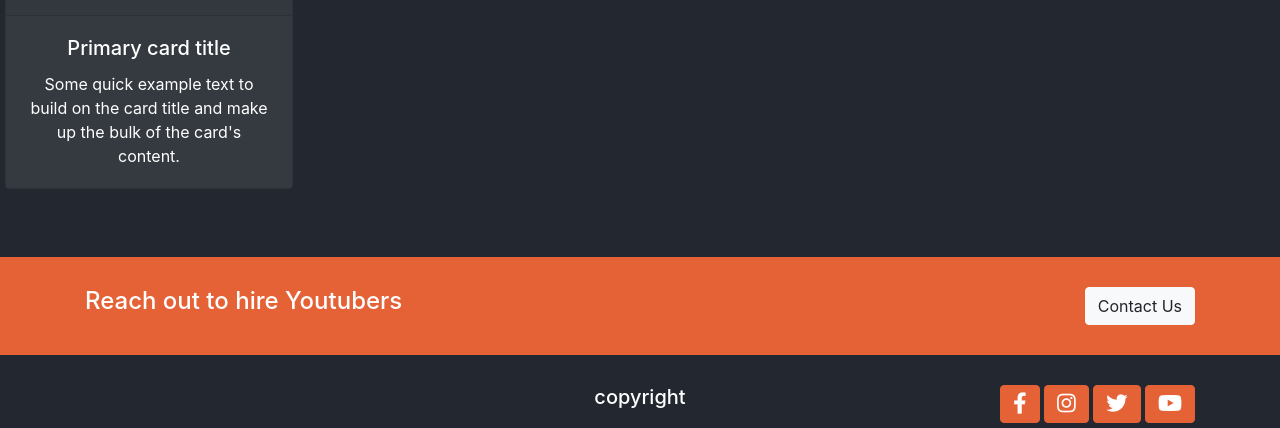
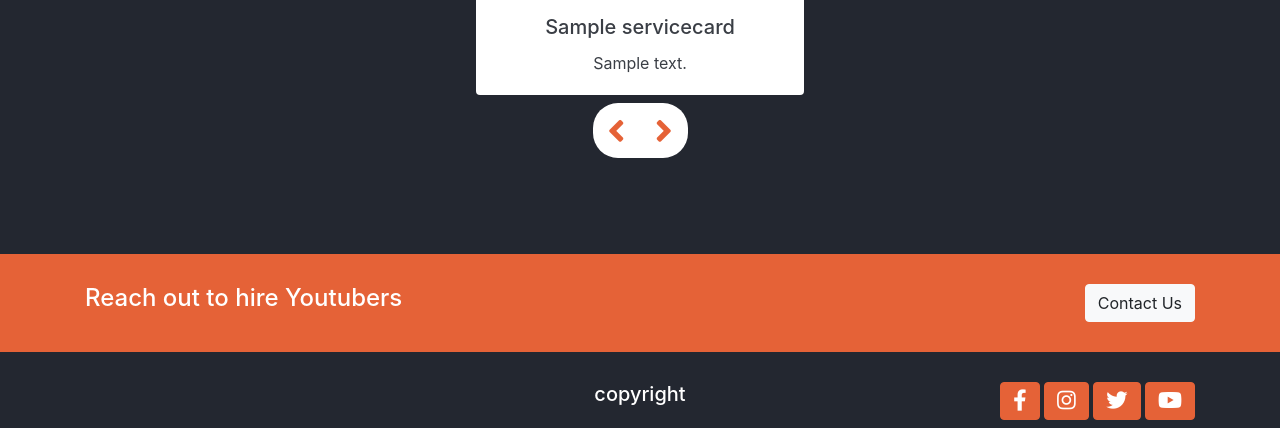
Before and after one commit to Sahal-Khasim/tubers, a Django app: page /services/ in a window 1280 px wide. Shown: the part 800-1228 px from the top of the page. Run offline with Django 3.2, Linux system fonts and the light colour scheme; tables that the repository leaves empty hold one stand-in row (values such as "Sample post"); grey boxes marked "Sample" are stand-in pictures; some libraries are stand-ins or nearby versions.

Commit message:
service page updated

```diff
--- a/tubers/contact/models.py
+++ b/tubers/contact/models.py
@@ -15,7 +15,7 @@ class Contact(models.Model):
 
 
     def __str__(self):
-        return self.email
+        return self.full_name
 
 
 class Address(models.Model):
--- a/tubers/templates/inc/nav.html
+++ b/tubers/templates/inc/nav.html
@@ -5,7 +5,7 @@
 <nav class="navbar navbar-expand-lg navbar-dark bg-dark">
     <div class="container">
     <a class="navbar-brand" href="{% url 'home' %}">
-        <img src="{% static './assets/images/logo.png' %}" alt="" width="140" height="30" alt="" loading="lazy">
+        <img src="{% static './assets/images/logo4.png' %}" alt="" width="140" height="30" alt="" loading="lazy">
     </a>
     <button class="navbar-toggler" type="button" data-toggle="collapse" data-target="#navbarNav"
         aria-controls="navbarNav" aria-expanded="false" aria-label="Toggle navigation">
--- a/tubers/templates/webpages/services.html
+++ b/tubers/templates/webpages/services.html
@@ -6,68 +6,41 @@
     <div class="row mt-5">
 <div class="col-md-8  animate__animated animate__fadeInLeft  animate__delay-1s">
     <h2 class="text-center">Our Services</h2>
-    <p>Lorem ipsum dolor sit amet consectetur adipisicing elit. Necessitatibus aut, itaque quos est recusandae
-    earum fugiat numquam hic quasi dignissimos vitae mollitia aperiam tempore cum doloremque et accusamus
-    praesentium dolores.
-    Lorem ipsum dolor sit amet, consectetur adipisicing elit. Magnam debitis rerum doloribus repellat nulla
-    soluta, est aut ipsa exercitationem quo asperiores atque vel voluptate, facilis voluptas dolores, id sunt
-    eaque deserunt sapiente eveniet. Ad reprehenderit temporibus distinctio, deserunt quibusdam accusamus soluta
-    eum animi quaerat voluptates rem quia, pariatur voluptatem magnam enim ratione aliquid! Aperiam, autem at.
-    tempora quam facilis deleniti explicabo labore, accusantium provident quidem omnis tenetur incidunt esse
-    quos nisi.
+    <p>{{ services.description | safe }}
     </p>
 </div>
 <div class="col-md-4">
-    <img src="https://placeimg.com/640/480/any" alt="" class="img-fluid">
+    <img src="{{ services.photo.url }}" alt="" class="img-fluid">
 </div>
 </div>
 </section>
 
 
 <!-- team 1 -->
+<section class="container mt-5 mb-5"><section class="container mt-3">
+    <h3 class="text-center">Services</h3>
+    <p class="pt-2 pb-3 text-center"></p>
+    <div class="team slider" data-slick='{"slidesToShow": 3, "slidesToScroll": 1}'>
 
-<div class="row mt-5">
-    <div class="card-body">
-        <div class="card text-white bg-dark text-center" style="max-width: 20rem;">
-            <div class="card-header">Service</div>
-            <div class="card-body">
-              <h5 class="card-title">Primary card title</h5>
-              <p class="card-text">Some quick example text to build on the card title and make up the bulk of the card's content.</p>
-            </div>
+    <!-- team 1 -->
+    {% for detail in servicecard %}
+    <div class="card border-0 text-center  ml-3 mr-3">
+        <img src="https://placeimg.com/640/480/tech" class="card-img-top" alt="team-member">
+        <div class="card-body">
+        <h5 class="card-title">{{ detail.card_title }}</h5>
+        <p class="card-text">{{ detail.card_description | safe }}</p>
+        </div>
     </div>
-</div>
-<div class="card-body">
-    <div class="card text-white bg-dark text-center" style="max-width: 20rem;">
-        <div class="card-header">Service</div>
-        <div class="card-body">
-          <h5 class="card-title">Primary card title</h5>
-          <p class="card-text">Some quick example text to build on the card title and make up the bulk of the card's content.</p>
-        </div>
-</div>
-</div>
+    {% endfor %}
 
-<div class="card-body">
-    <div class="card text-white bg-dark text-center" style="max-width: 20rem;">
-        <div class="card-header">Service</div>
-        <div class="card-body">
-          <h5 class="card-title">Primary card title</h5>
-          <p class="card-text">Some quick example text to build on the card title and make up the bulk of the card's content.</p>
-        </div>
-</div>
-</div>
+    </div>
 
-<div class="card-body">
-    <div class="card text-white bg-dark text-center" style="max-width: 20rem;">
-        <div class="card-header">Service</div>
-        <div class="card-body">
-        <h5 class="card-title">Primary card title</h5>
-        <p class="card-text">Some quick example text to build on the card title and make up the bulk of the card's content.</p>
-        </div>
-</div>
-</div>
-
-
-
+    <div class="controls d-flex justify-content-center mt-2 mb-2">
+    <div class="d-flex">
+        <i class="fa fa-angle-left team-left"></i>
+        <i class="fa fa-angle-right team-right"></i>
+    </div>
+    </div>
 </section>
 </main>
 </div>
--- a/tubers/webpages/admin.py
+++ b/tubers/webpages/admin.py
@@ -1,5 +1,5 @@
 from django.contrib import admin
-from .models import  Slider,Team,Aboutus
+from .models import  Slider, Team, Aboutus, Service, ServiceCard
 from django.utils.html import format_html
 
 class TeamAdmin(admin.ModelAdmin):
@@ -25,3 +25,5 @@ class AboutAdmin(admin.ModelAdmin):
 admin.site.register(Slider)
 admin.site.register(Team, TeamAdmin)
 admin.site.register(Aboutus, AboutAdmin)
+admin.site.register(Service)
+admin.site.register(ServiceCard)
--- a/tubers/webpages/models.py
+++ b/tubers/webpages/models.py
@@ -35,3 +35,15 @@ class Team(models.Model):
 class Aboutus(models.Model):
     photo = models.ImageField(upload_to='media/team/%Y/%m/%d/')
     description = RichTextField()
+
+
+
+class Service(models.Model):
+    description = RichTextField()
+    photo = models.ImageField(upload_to='media/service/%Y/%m/')
+
+
+
+class ServiceCard(models.Model):
+    card_title = models.CharField(max_length=30)
+    card_description = RichTextField()
--- a/tubers/webpages/views.py
+++ b/tubers/webpages/views.py
@@ -1,6 +1,6 @@
 
 from django.shortcuts import get_object_or_404, render
-from .models import Slider, Team, Aboutus
+from .models import Slider, Team, Aboutus, Service, ServiceCard
 from youtubers.models import Youtubers
 
 # Create your views here.
@@ -28,4 +28,10 @@ def about(request):
     return render(request, 'webpages/about.html', data)
 
 def services(request):
-    return render(request, 'webpages/services.html')
+    services = get_object_or_404(Service)
+    servicecard = ServiceCard.objects.all()
+    data = {
+        'services': services,
+        'servicecard': servicecard,
+    }
+    return render(request, 'webpages/services.html', data)
```
Also changed, not shown: tubers/media/service/2021/06/servicemain.png (added), tubers/media/service/2021/06/servicemain_h7yITIi.png (added), tubers/tubers/static/assets/images/logo4.png (added), tubers/webpages/migrations/0011_service_servicecard.py (added).
